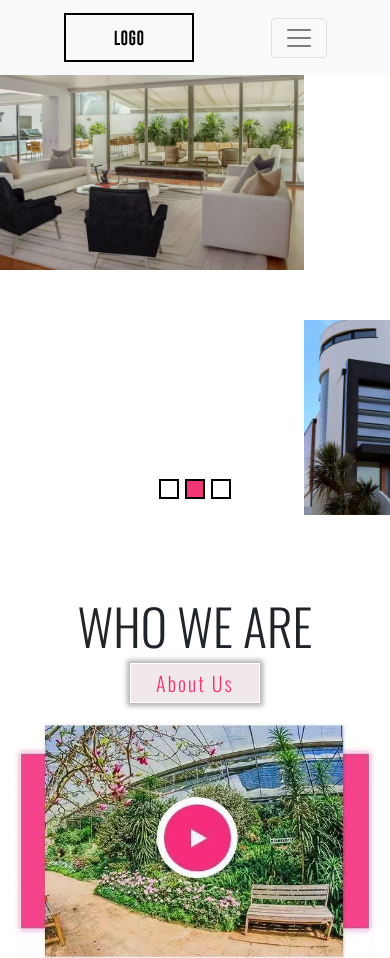
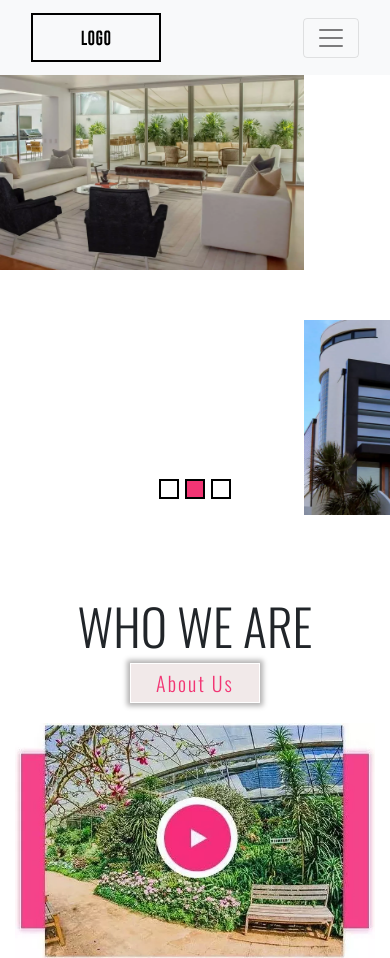
Before and after one commit to BhalliBhai/landscaping.github.io, a plain HTML site: page index.html in a window 390 px wide. Shown: the top 958 px of the page. Drawn offline with nearby package versions, Linux system fonts and the light colour scheme.

Commit message:
Update index.html

```diff
--- a/index.html
+++ b/index.html
@@ -36,7 +36,7 @@
 <body>
     <div class="container-fluid fixed-top">
         <div class="row mt-0 bg-light">
-            <div class="col-10 mx-auto">
+            <div class="col-12 col-lg-10 col-md-10 mx-auto">
                 <!-- nav -->
                 <nav class="navbar navbar-expand-lg navbar-light ml-0">
                     <a class="navbar-brand mt-auto" href="#"><img src="./asts/img/LOGO.webp" alt="LOGO"></a>
```
